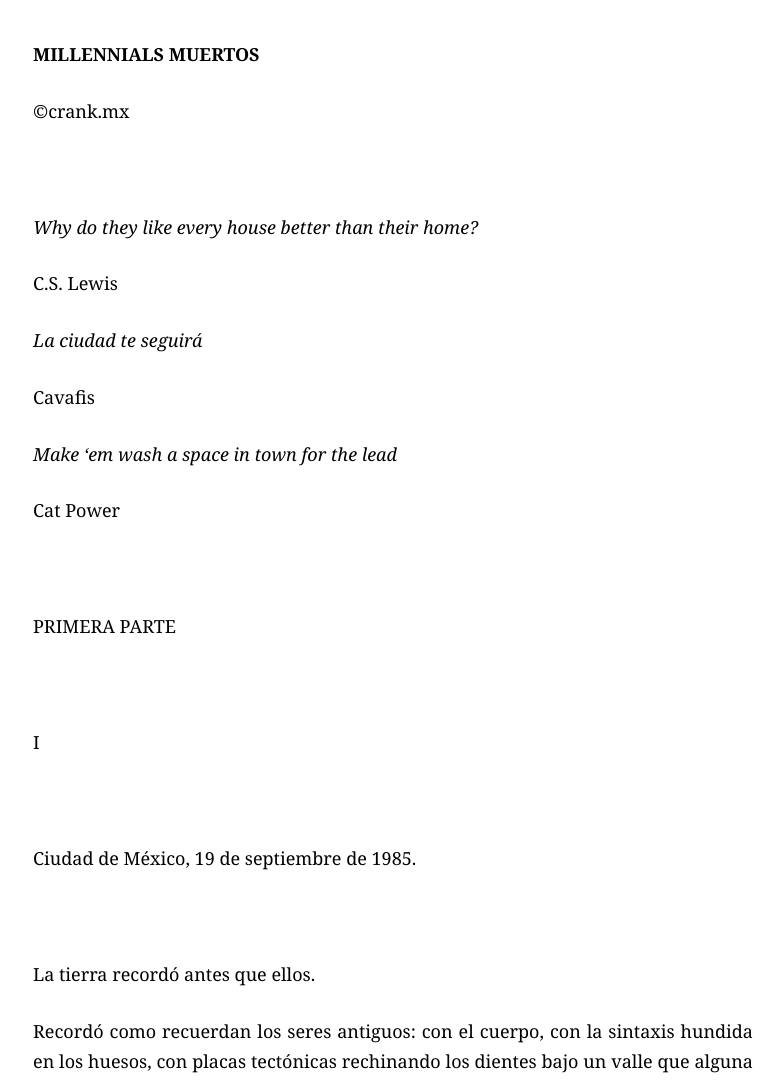
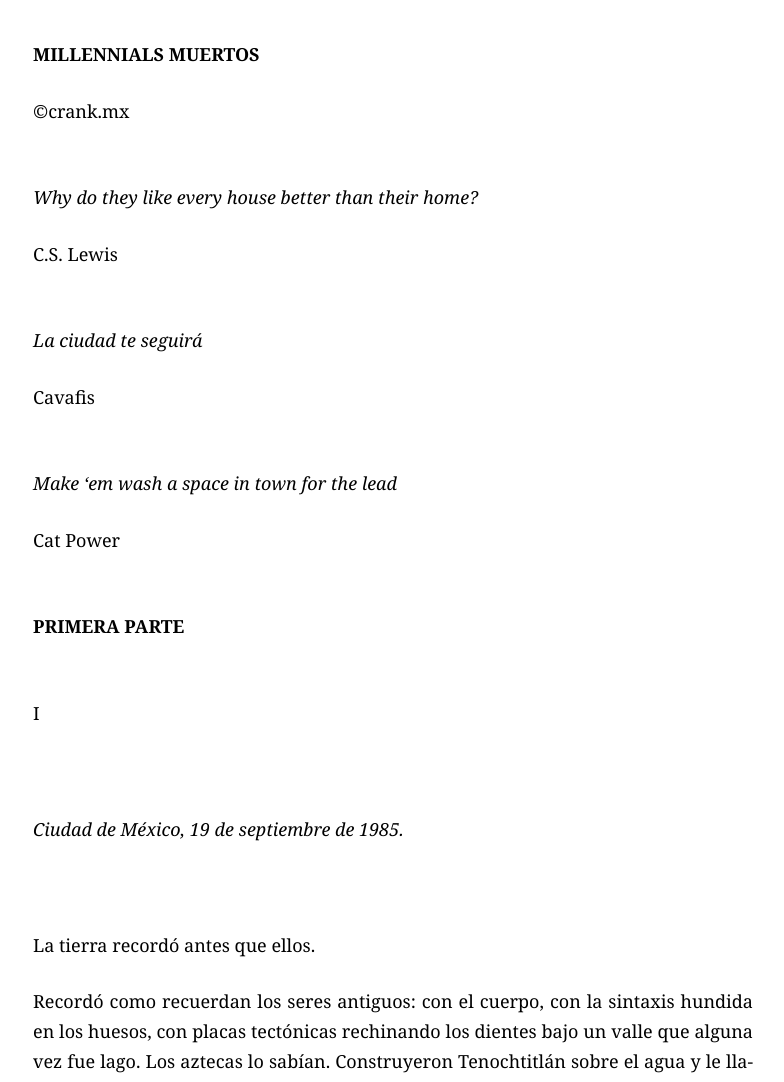
Before and after one commit to crank-svg/dead-millennials, a plain HTML site: page index.html in a window 1280 px wide. Shown: the top 1082 px of the page, without its empty margins (247-1031 px from the left). Drawn offline with Linux system fonts and the light colour scheme.

Commit message:
Update index.html

```diff
--- a/index.html
+++ b/index.html
@@ -24,24 +24,24 @@ p {
 
 <p><strong>MILLENNIALS MUERTOS</strong></p>
 <p>©crank.mx</p>
-<br><br>
+<br>
 						<p><em>Why do they like every house better than their home?</em></p>
 						<p>C.S. Lewis</p>
-
+<br>
 						<p><em>La ciudad te seguirá</em></p>
 						<p>Cavafis</p>
-
+<br>
 						<p><em>Make ‘em wash a space in town for the lead</em></p>
 						<p>Cat Power</p>
 						</blockquote>
 
-<br><br>
+<br>
 
-<p>PRIMERA PARTE</p>
-<br><br>
+<p><strong>PRIMERA PARTE</strong></p>
+<br>
 <p>I</p>
 <br><br>
-<p>Ciudad de México, 19 de septiembre de 1985.</p>
+<p><em>Ciudad de México, 19 de septiembre de 1985.</em></p>
 <br><br>
 <p>La tierra recordó antes que ellos.</p>
 	<p>Recordó como recuerdan los seres antiguos: con el cuerpo, con la sintaxis hundida en los huesos, con placas tectónicas rechinando los dientes bajo un valle que alguna vez fue lago. Los aztecas lo sabían. Construyeron Tenochtitlán sobre el agua y le llamaron hogar, y los españoles enterraron el agua y le llamaron progreso, y ahora, trescientos años después, la ciudad se hundía, siempre se había hundido, siempre se hundiría, y esa mañana particular de jueves de septiembre, la tierra decidió decirlo en voz alta.
```
